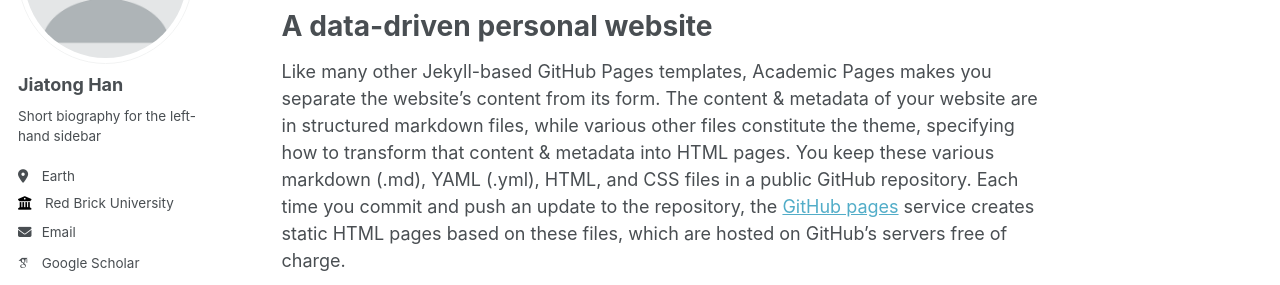
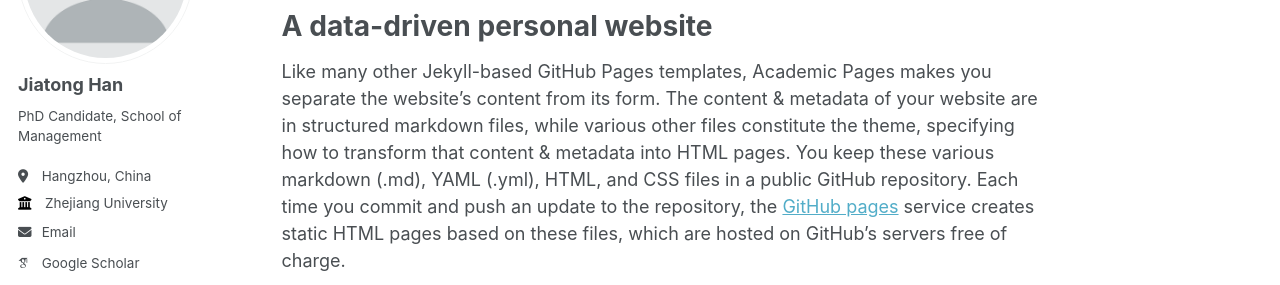
Before and after one commit to tt-08/jiatonghan, a Jekyll site: the page built from _pages/about.md, in a window 1280 px wide. Shown: the part 217-502 px from the top of the page. Built offline with Jekyll 4.4.1, drawn with Linux system fonts in a browser that asks for light colours; some web fonts are replaced.

Commit message:
Update _config.yml

```diff
--- a/_config.yml
+++ b/_config.yml
@@ -24,15 +24,15 @@ author:
   avatar           : "profile.png"
   name             : "Jiatong Han"
   pronouns         : # example: "she/her"
-  bio              : "Short biography for the left-hand sidebar"
-  location         : "Earth"
-  employer         : "Red Brick University"
+  bio              : "PhD Candidate, School of Management"
+  location         : "Hangzhou, China"
+  employer         : "Zhejiang University"
   uri              : # URL
-  email            : "none@example.org"
+  email            : "hanjt@zju.edu.cn"
 
   # Academic websites
   arxiv            : # URL - Update with the correct link to your profile
-  googlescholar    : "https://scholar.google.com/citations?user=PS_CX0AAAAAJ"
+  googlescholar    : "https://scholar.google.com/citations?user=j0DR4oYAAAAJ&hl=en"
   impactstory      : # URL
   orcid            : "http://orcid.org/yourorcidurl"
   semantic         : # URL
```
